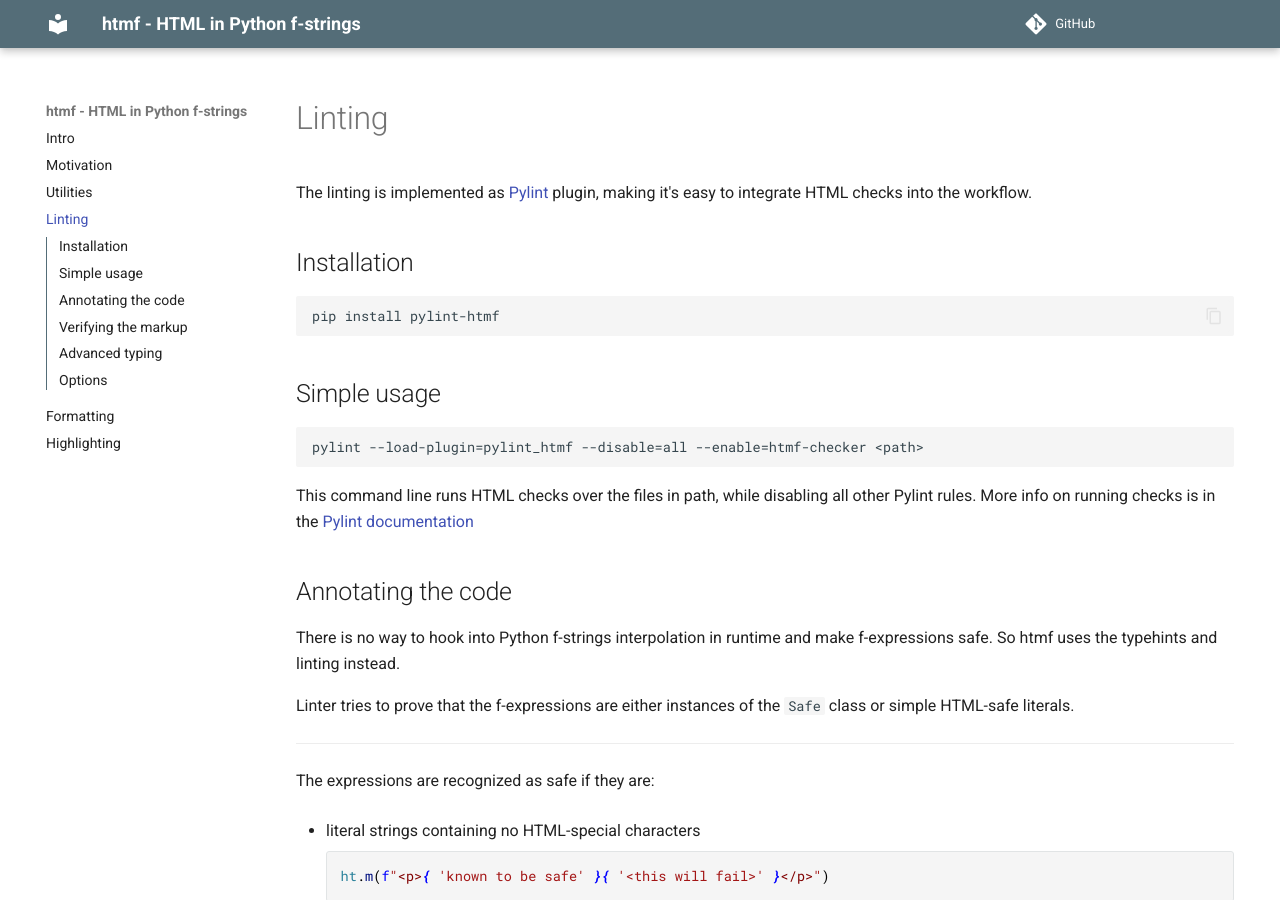
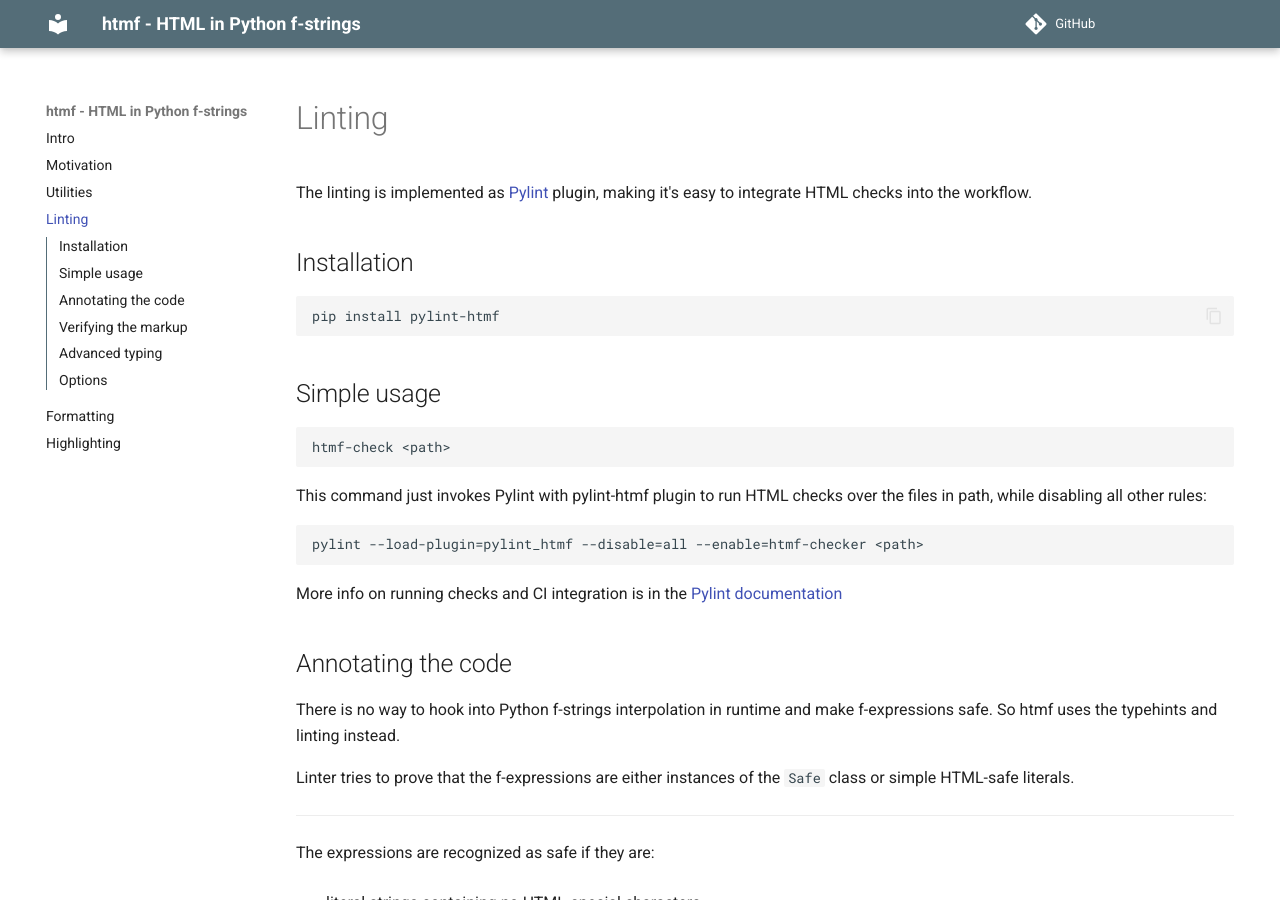
Before and after one commit to jkmnt/htmf, an MkDocs documentation site: the page built from docs/docs/lint.md, in a window 1280 px wide and 900 px high. Built offline with MkDocs 1.6.1 and Material for MkDocs 9.7.7, drawn with Linux system fonts in a browser that asks for light colours; comment, search, counter and statistics services are not loaded.

Commit message:
[docs] mentioned the htmf-check cli tool

````diff
--- a/docs/docs/lint.md
+++ b/docs/docs/lint.md
@@ -11,10 +11,17 @@ pip install pylint-htmf
 ## Simple usage
 
 ```
+htmf-check <path>
+```
+
+This command just invokes Pylint with pylint-htmf plugin to run HTML checks
+over the files in path, while disabling all other rules:
+```
 pylint --load-plugin=pylint_htmf --disable=all --enable=htmf-checker <path>
 ```
 
-This command line runs HTML checks over the files in path, while disabling all other Pylint rules. More info on running checks is in the [Pylint documentation](https://docs.pylint.org)
+More info on running checks and CI integration is in the [Pylint documentation](https://docs.pylint.org)
+
 
 ## Annotating the code
 
````
